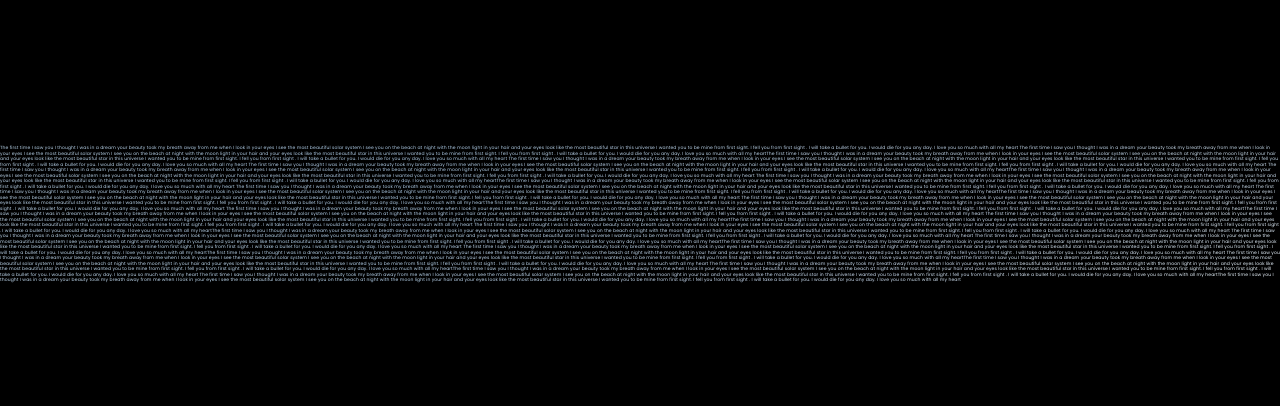
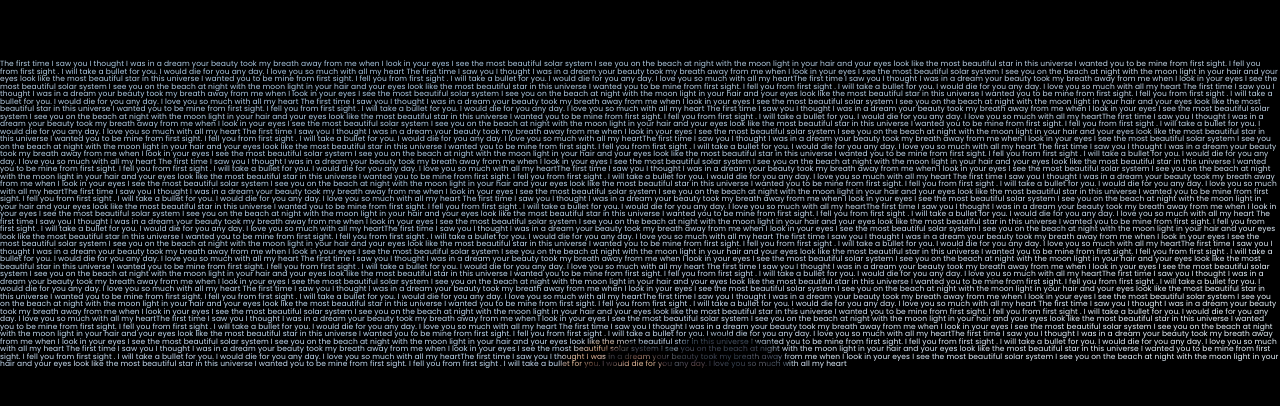
Before and after one commit to kaii-commits/check-this, a plain HTML site: page index.html in a window 1280 px wide. Shown: the part 186-592 px from the top of the page. Drawn offline with Linux system fonts and the light colour scheme.

Commit message:
styles.css

```diff
--- a/styles.css
+++ b/styles.css
@@ -12,8 +12,8 @@ body {
 }
 
 p{
-    font-size: 4.5px;
-    line-height: 5.5px;
+    font-size: 7.5px;
+    line-height: 7.5px;
     background: url(IMG_20231001_202318_690.jpg);
     background-attachment: fixed;
     -webkit-background-clip: text;
```
